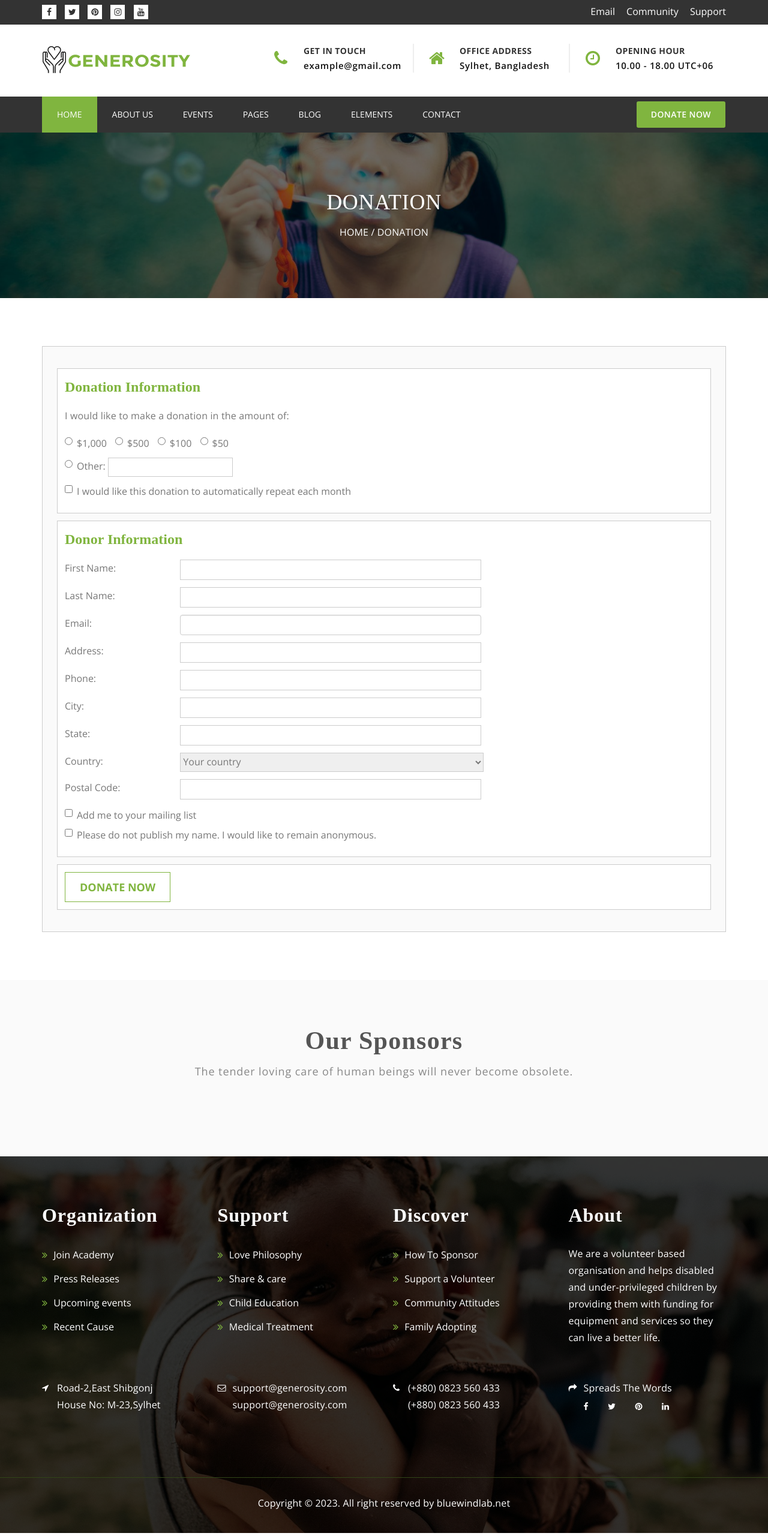
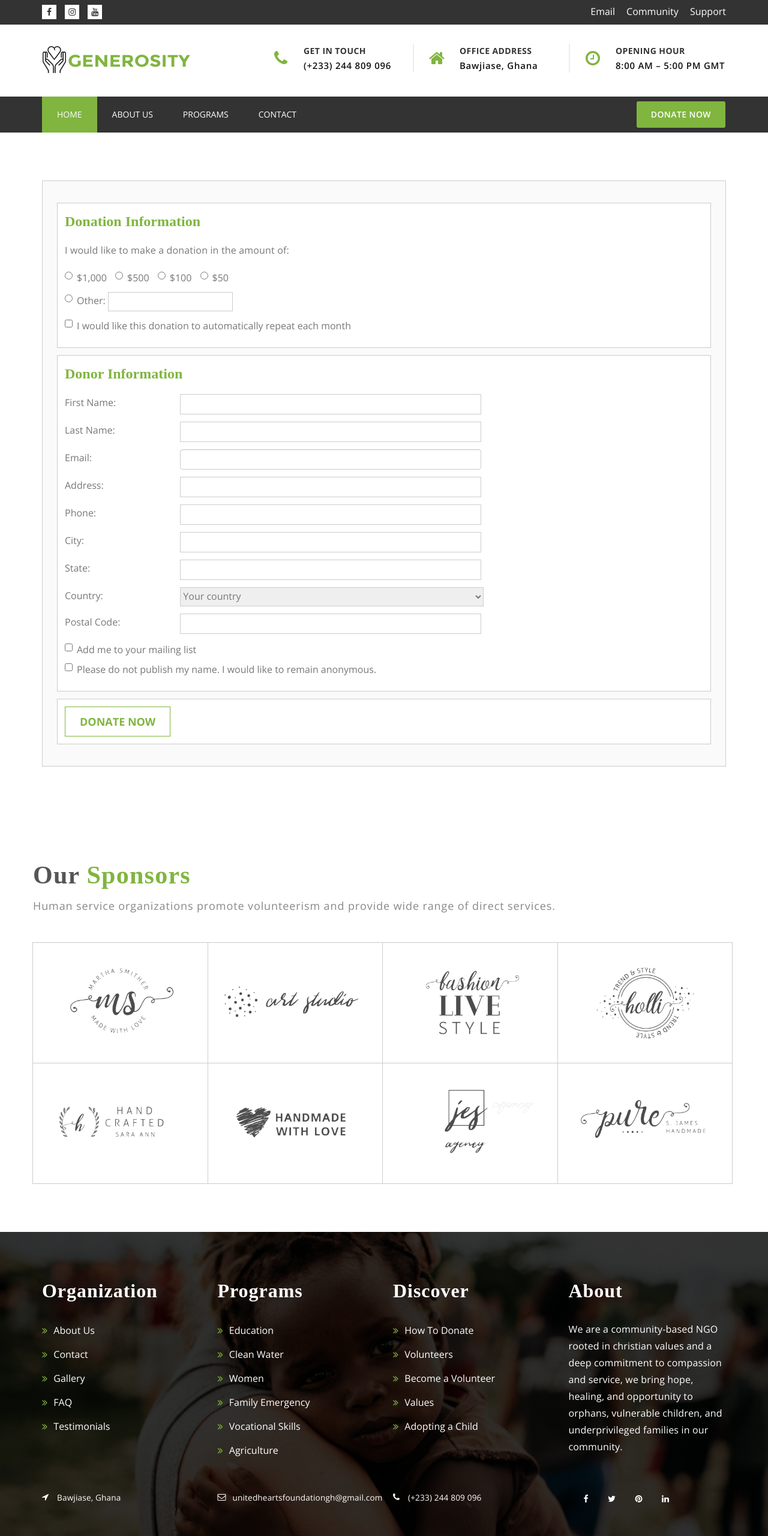
Before and after one commit to milkywayinc/UH-Foundation, a plain HTML site: page donation.html in a window 1280 px wide. Shown: the top 2561 px of the page at 60% size. Drawn offline with nearby package versions, Linux system fonts and the light colour scheme; a web font is replaced by a local one.

Commit message:
donation cleanup

```diff
--- a/donation.html
+++ b/donation.html
@@ -48,12 +48,6 @@
                     <i class="fa fa-facebook"></i>
                   </a>
                   <a href="#">
-                    <i class="fa fa-twitter"></i>
-                  </a>
-                  <a href="#">
-                    <i class="fa fa-pinterest"></i>
-                  </a>
-                  <a href="#">
                     <i class="fa fa-instagram"></i>
                   </a>
                   <a href="#">
@@ -70,8 +64,6 @@
                   <a href="#">Support</a>
                 </div>
               </div>
-
-
             </div>
           </div>
         </div>
@@ -103,7 +95,7 @@
                       <div class="text">
                         <span class="head-heading">Get In Touch</span>
                         <span class="head-content">
-                          example@gmail.com
+                          (+233) 244 809 096
                         </span>
                       </div>
                     </div>
@@ -119,7 +111,7 @@
                       <div class="text">
                         <span class="head-heading">Office Address</span>
                         <span class="head-content">
-                          Sylhet, Bangladesh
+                          Bawjiase, Ghana
                         </span>
                       </div>
                     </div>
@@ -135,7 +127,7 @@
                       <div class="text">
                         <span class="head-heading">Opening Hour</span>
                         <span class="head-content">
-                          10.00 - 18.00 UTC+06
+                          8:00 AM – 5:00 PM GMT
                         </span>
                       </div>
                     </div>
@@ -161,139 +153,52 @@
           <div class="container clearfix">
             <div class="navbar-collapse collapse pull-left">
               <ul class="nav navbar-nav">
+                <li>
+                  <a href="index.html" title="Home" class="link-active">Home</a>
+                </li>
                 <li class="drop">
-                  <a href="index.html" title="Home Layout 01" class="link-active">Home</a>
+                  <a href="about-us.html" title="About Us">About Us</a>
                   <ul class="drop-down">
                     <li>
-                      <a href="index.html" title="Home Layout 01">Home Layout 1</a>
+                      <a href="volunteers.html" title="mission">Volunteers</a>
                     </li>
                     <li>
-                      <a href="home-2.html" title="Home Layout 02">Home Layout 2</a>
+                      <a href="gallery.html" title="mission">Gallery</a>
+                    </li>
+                    <li>
+                      <a href="faq.html" title="mission">FAQ</a>
+                    </li>
+                    <li>
+                      <a href="testimonial.html" title="mission">Testimonials</a>
                     </li>
                   </ul>
                 </li>
-
-                <li>
-                  <a href="about-us.html" title="About Us">About Us</a>
+                <li class="drop">
+                  <a href="programs.html" title="Projects">Programs</a>
                   <ul class="drop-down">
                     <li>
-                      <a href="team.html" title="Our Specialists">Our Volunteer</a>
+                      <a href="education.html" title="Education">Education</a>
                     </li>
                     <li>
-                      <a href="single-team.html" title="Specialist Details">Volunteers Details</a>
-                    </li>
-                  </ul>
-                </li>
-
-                <li class="drop">
-                  <a href="#">Events</a>
-                  <ul class="drop-down">
-                    <li>
-                      <a href="events.html" title="All Events">All Events</a>
+                      <a href="water.html" title="Water">Clean Water</a>
                     </li>
                     <li>
-                      <a href="event-single.html" title="Single Event">Single Event</a>
-                    </li>
-                  </ul>
-                </li>
-
-                <li class="drop">
-                  <a href="#">Pages</a>
-                  <ul class="drop-down">
-                    <li class="drop">
-                      <a href="#">Causes</a>
-                      <ul class="drop-down level3">
-                        <li>
-                          <a href="causes.html" title="All Causes">All Causes</a>
+                      <a href="women.html" title="Petty Trade">Women</a>
                     </li>
                     <li>
-                          <a href="cause-single.html" title="Single Cause">Single Cause</a>
+                      <a href="emergency.html" title="Emergency">Family Emergency</a>
+                    </li>
+                    <li>
+                      <a href="skills.html" title="Training">Vocational Skills</a>
+                    </li>
+                    <li>
+                      <a href="agriculture.html" title="Agriculture">Agriculture</a>
                     </li>
                   </ul>
                 </li>
                 <li>
-                      <a href="faq.html" title="Faq">FAQ</a>
-                    </li>
-                    <li>
-                      <a href="donation.html" title="Donation">Donation</a>
-                    </li>
-                    <li>
-                      <a href="coming-soon.html" title="Coming Soon">Coming Soon</a>
-                    </li>
-                    <li class="drop">
-                      <a href="#">Gallery</a>
-                      <ul class="drop-down level3">
-                        <li>
-                          <a href="gallery-1.html">Layout 01</a>
-                        </li>
-                        <li>
-                          <a href="gallery-2.html">Layout 02</a>
-                        </li>
-                      </ul>
-                    </li>
-                    <li>
-                      <a href="404.html" title="404 Page">404 Page</a>
-                    </li>
-                    <li class="drop">
-                      <a href="#">Level 3</a>
-                      <ul class="drop-down level3">
-                        <li>
-                          <a href="#">Level 3.1</a>
-                        </li>
-                        <li>
-                          <a href="#">Level 3.2</a>
-                        </li>
-                        <li>
-                          <a href="#">Level 3.3</a>
-                        </li>
-                      </ul>
-                    </li>
-                  </ul>
-                </li>
-
-                <li>
-                  <a href="#">Blog</a>
-                  <ul class="drop-down">
-                    <li>
-                      <a href="blog.html">All Posts</a>
-                    </li>
-                    <li>
-                      <a href="single.html">Single Page</a>
-                    </li>
-                  </ul>
-                </li>
-
-                <li class="drop">
-                  <a href="#">Elements</a>
-                  <ul class="drop-down">
-                    <li>
-                      <a href="element-highlights.html" title="Highlights">Highlights</a>
-                    </li>
-                    <li>
-                      <a href="element-counters.html" title="Counter">Counter</a>
-                    </li>
-                    <li>
-                      <a href="element-cta.html" title="CTA">CTA/Promo Box</a>
-                    </li>
-                    <li>
-                      <a href="element-team.html" title="Volunteer">Volunteer</a>
-                    </li>
-                    <li>
-                      <a href="element-testimonial.html" title="Testimonial">Testimonial</a>
-                    </li>
-                    <li>
-                      <a href="element-sponsors.html" title="Sponsors">Sponsors</a>
-                    </li>
-                    <li>
-                      <a href="element-newsletter.html" title="Newsletter">Newsletter</a>
-                    </li>
-                  </ul>
-                </li>
-
-                <li>
                   <a href="contact.html">Contact</a>
                 </li>
-
               </ul>
               <!-- end .nav .navbar-nav  -->
             </div>
@@ -318,38 +223,6 @@
 
     </header>
     <!-- end main-header  -->
-
-
-    <section class="page-header" data-stellar-background-ratio="0.1">
-
-      <div class="container">
-
-        <div class="row">
-
-          <div class="col-sm-12 text-center">
-
-
-            <h3>
-              Donation
-            </h3>
-
-            <p class="page-breadcrumb">
-              <a href="#">Home</a>
-              /
-              <a href="#">Donation</a>
-            </p>
-
-
-          </div>
-
-        </div>
-        <!-- end .row  -->
-
-      </div>
-      <!-- end .container  -->
-
-    </section>
-    <!-- end .page-header  -->
 
     <!--  MAIN CONTENT  -->
 
@@ -762,76 +635,101 @@
     </section>
     <!-- end .main-content  -->
 
-    <!-- SECTION LOGO  #2 -->
+    <!--  SPONSORS CONTENT  -->
 
-    <section class="section-content-block section-secondary-bg">
+    <section class="section-content-block">
 
-      <div class="container">
+      <div class="container wow fadeIn">
 
         <div class="row section-heading-wrapper">
-
-          <div class="col-md-12 col-sm-12 text-center">
-            <h2>Our Sponsors</h2>
-            <h4>The tender loving care of human beings will never become obsolete.</h4>
+          <div class="col-lg-12 col-md-12 col-sm-12 text-left no-padding">
+            <h2>Our
+              <span>sponsors</span>
+            </h2>
+            <h4>Human service organizations promote volunteerism and provide wide range of direct services.</h4>
           </div>
-          <!-- end .col-sm-10  -->
-
+          <!-- end .col-sm-12  -->
         </div>
-        <!-- end .row  -->
-
 
         <div class="row">
 
-          <div class="logo-items-1 logo-layout-1 owl-carousel">
+          <div class="logo-layout-2">
+
+            <div class="col-lg-3 col-md-3 col-sm-6">
 
               <div class="client-logo">
 
-              <img src="images/logo_1.html" alt="">
+                <img src="images/logo_1.png" alt="">
 
               </div>
 
+            </div>
+
+            <div class="col-lg-3 col-md-3 col-sm-6">
+
               <div class="client-logo">
 
-              <img src="images/logo_2.html" alt="">
+                <img src="images/logo_2.png" alt="">
 
               </div>
 
+            </div>
+
+            <div class="col-lg-3 col-md-3 col-sm-6">
 
               <div class="client-logo">
 
-              <img src="images/logo_3.html" alt="">
+                <img src="images/logo_3.png" alt="">
 
               </div>
 
+            </div>
+
+            <div class="col-lg-3 col-md-3 col-sm-6">
+
               <div class="client-logo">
 
-              <img src="images/logo_4.html" alt="">
+                <img src="images/logo_4.png" alt="">
 
               </div>
 
+            </div>
+
+            <div class="col-lg-3 col-md-3 col-sm-6">
+
               <div class="client-logo">
 
-              <img src="images/logo_5.html" alt="">
+                <img src="images/logo_5.png" alt="">
 
               </div>
 
+            </div>
+
+            <div class="col-lg-3 col-md-3 col-sm-6">
 
               <div class="client-logo">
 
-              <img src="images/logo_6.html" alt="">
+                <img src="images/logo_6.png" alt="">
 
               </div>
 
+            </div>
+
+            <div class="col-lg-3 col-md-3 col-sm-6">
+
               <div class="client-logo">
 
-              <img src="images/logo_7.html" alt="">
+                <img src="images/logo_7.png" alt="">
 
               </div>
 
+            </div>
+
+            <div class="col-lg-3 col-md-3 col-sm-6">
+
               <div class="client-logo">
-
-              <img src="images/logo_8.html" alt="">
-
+                <img src="images/logo_8.png" alt="">
+              </div>
             </div>
 
           </div>
@@ -846,7 +744,6 @@
     </section>
     <!--  end .section-client-logo -->
 
-
     <!-- START FOOTER  -->
 
     <footer>
@@ -856,7 +753,6 @@
         <div class="container">
 
           <div class="row">
-
 
             <div class="col-lg-3 col-md-3 col-sm-12">
 
@@ -869,34 +765,40 @@
                   </div>
                   <!--  end .footer-widget-header -->
 
-
                   <ul class="footer-useful-links">
 
                     <li>
-                      <a href="#">
+                      <a href="about-us.html">
                         <i class="fa fa-angle-double-right fa-footer"></i>
-                        Join Academy
+                        About Us
                       </a>
                     </li>
 
                     <li>
-                      <a href="#">
+                      <a href="contact.html">
                         <i class="fa fa-angle-double-right fa-footer"></i>
-                        Press Releases
+                        Contact
                       </a>
                     </li>
 
                     <li>
-                      <a href="#">
+                      <a href="gallery.html">
                         <i class="fa fa-angle-double-right fa-footer"></i>
-                        Upcoming events
+                        Gallery
                       </a>
                     </li>
 
                     <li>
-                      <a href="#">
+                      <a href="faq.html">
                         <i class="fa fa-angle-double-right fa-footer"></i>
-                        Recent Cause
+                        FAQ
+                      </a>
+                    </li>
+
+                    <li>
+                      <a href="testimonial.html">
+                        <i class="fa fa-angle-double-right fa-footer"></i>
+                        Testimonials
                       </a>
                     </li>
 
@@ -911,7 +813,6 @@
             </div>
             <!--  end .col-md-3 col-sm-6 -->
 
-
             <div class="col-lg-3 col-md-3 col-sm-12 col-xs-12">
 
               <div class="footer-widget clearfix">
@@ -919,38 +820,51 @@
                 <div class="sidebar-widget-wrapper">
 
                   <div class="footer-widget-header clearfix">
-                    <h3>Support</h3>
+                    <h3>Programs</h3>
                   </div>
                   <!--  end .footer-widget-header -->
-
 
                   <ul class="footer-useful-links">
 
                     <li>
-                      <a href="#">
+                      <a href="education.html">
                         <i class="fa fa-angle-double-right fa-footer"></i>
-                        Love Philosophy
+                        Education
                       </a>
                     </li>
 
                     <li>
-                      <a href="#">
+                      <a href="water.html">
                         <i class="fa fa-angle-double-right fa-footer"></i>
-                        Share & care
+                        Clean Water
                       </a>
                     </li>
 
                     <li>
-                      <a href="#">
+                      <a href="petty-trade.html">
                         <i class="fa fa-angle-double-right fa-footer"></i>
-                        Child Education
+                        Women
                       </a>
                     </li>
 
                     <li>
-                      <a href="#">
+                      <a href="emergency.html">
                         <i class="fa fa-angle-double-right fa-footer"></i>
-                        Medical Treatment
+                        Family Emergency
+                      </a>
+                    </li>
+
+                    <li>
+                      <a href="training.html">
+                        <i class="fa fa-angle-double-right fa-footer"></i>
+                        Vocational Skills
+                      </a>
+                    </li>
+
+                    <li>
+                      <a href="agriculture.html">
+                        <i class="fa fa-angle-double-right fa-footer"></i>
+                        Agriculture
                       </a>
                     </li>
 
@@ -964,7 +878,6 @@
 
             </div>
             <!--  end .col-md-4 col-sm-12 -->
-
 
             <div class="col-lg-3 col-md-3 col-sm-12 col-xs-12">
 
@@ -981,30 +894,37 @@
                   <ul class="footer-useful-links">
 
                     <li>
-                      <a href="#">
+                      <a href="donation.html">
                         <i class="fa fa-angle-double-right fa-footer"></i>
-                        How To Sponsor
+                        How To Donate
                       </a>
                     </li>
 
                     <li>
-                      <a href="#">
+                      <a href="volunteers.html">
                         <i class="fa fa-angle-double-right fa-footer"></i>
-                        Support a Volunteer
+                        Volunteers
                       </a>
                     </li>
 
                     <li>
-                      <a href="#">
+                      <a href="volunteer.html">
                         <i class="fa fa-angle-double-right fa-footer"></i>
-                        Community Attitudes
+                        Become a Volunteer
                       </a>
                     </li>
 
                     <li>
-                      <a href="#">
+                      <a href="element-value.html">
                         <i class="fa fa-angle-double-right fa-footer"></i>
-                        Family Adopting
+                        Values
+                      </a>
+                    </li>
+
+                    <li>
+                      <a href="element-adopting.html">
+                        <i class="fa fa-angle-double-right fa-footer"></i>
+                        Adopting a Child
                       </a>
                     </li>
 
@@ -1031,7 +951,7 @@
                   </div>
                   <!--  end .footer-widget-header -->
 
-                  <p>We are a volunteer based organisation and helps disabled and under-privileged children by providing them with funding for equipment and services so they can live a better life.</p>
+                  <p>We are a community-based NGO rooted in christian values and a deep commitment to compassion and service, we bring hope, healing, and opportunity to orphans, vulnerable children, and underprivileged families in our community.</p>
 
                 </div>
                 <!--  end .footer-widget  -->
@@ -1053,11 +973,7 @@
                 <div class="sidebar-widget-wrapper">
                   <div class="textwidget contact-us">
                     <span class="fa fa-location-arrow"></span>
-                    <p>
-                      Road-2,East Shibgonj
-                      <br>
-                      House No: M-23,Sylhet
-                    </p>
+                    <p><small>Bawjiase, Ghana</small></p>
                   </div>
                 </div>
               </div>
@@ -1070,10 +986,7 @@
                 <div class="sidebar-widget-wrapper">
                   <div class="textwidget contact-us">
                     <span class="fa fa-envelope-o"></span>
-                    <p>
-                      <a href="#">support@generosity.com</a>
-                      <a href="#">support@generosity.com</a>
-                    </p>
+                    <p><small><a href="#">unitedheartsfoundationgh@gmail.com</a></small></p>
                   </div>
                 </div>
               </div>
@@ -1086,11 +999,7 @@
                 <div class="sidebar-widget-wrapper">
                   <div class="textwidget contact-us">
                     <span class="fa fa-phone"></span>
-                    <p>
-                      (+880) 0823 560 433
-                      <br>
-                      (+880) 0823 560 433
-                    </p>
+                    <p><small>(+233) 244 809 096</small></p>
                   </div>
                 </div>
               </div>
@@ -1102,10 +1011,7 @@
               <div class="footer-widget">
                 <div class="sidebar-widget-wrapper">
                   <div class="textwidget contact-us">
-                    <span class="fa fa-mail-forward"></span>
                     <p>
-                      Spreads The Words
-                      <br>
                       <a href="#" class="footer-social-icon">
                         <span class="fa fa-facebook icon"></span>
                       </a>
@@ -1143,8 +1049,8 @@
 
             <div class="col-md-12 col-sm-12 text-center">
               <p class="copyright-text">
-                Copyright © 2023. All right reserved by
-                <a href="https://bluewindlab.net/" target="_blank" class="color-primary">bluewindlab.net</a>
+                Copyright © 2025. All right reserved by
+                <a href="#"_blank" class="color-primary">United Hearts Foundation</a>
               </p>
             </div>
             <!-- end .col-sm-6  -->
```
Lines whose indentation alone changed are shown as unchanged.
